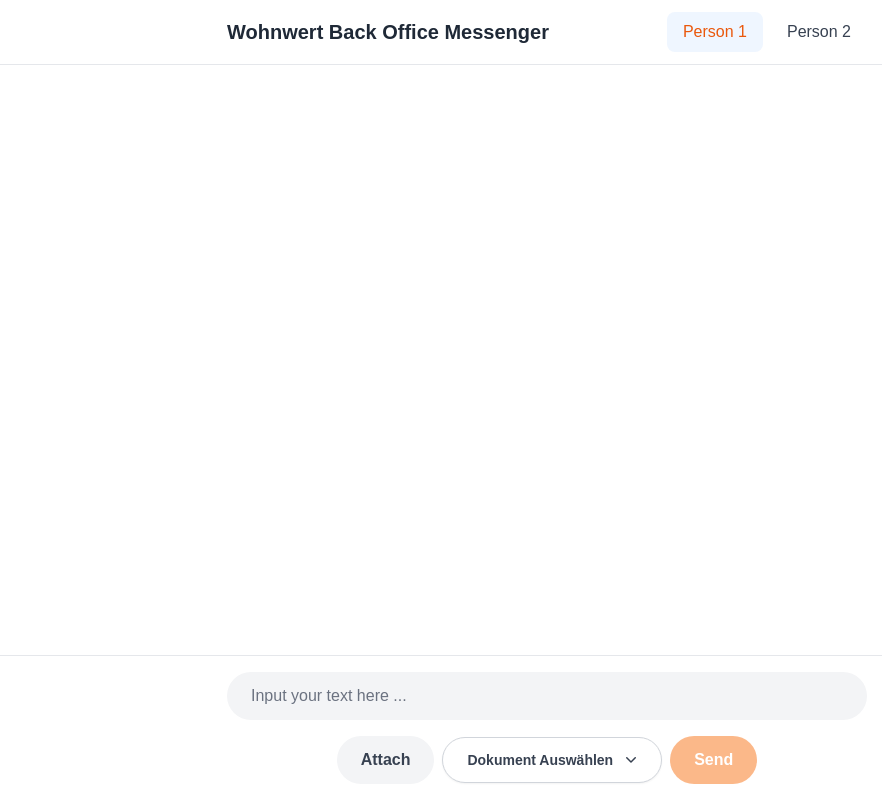
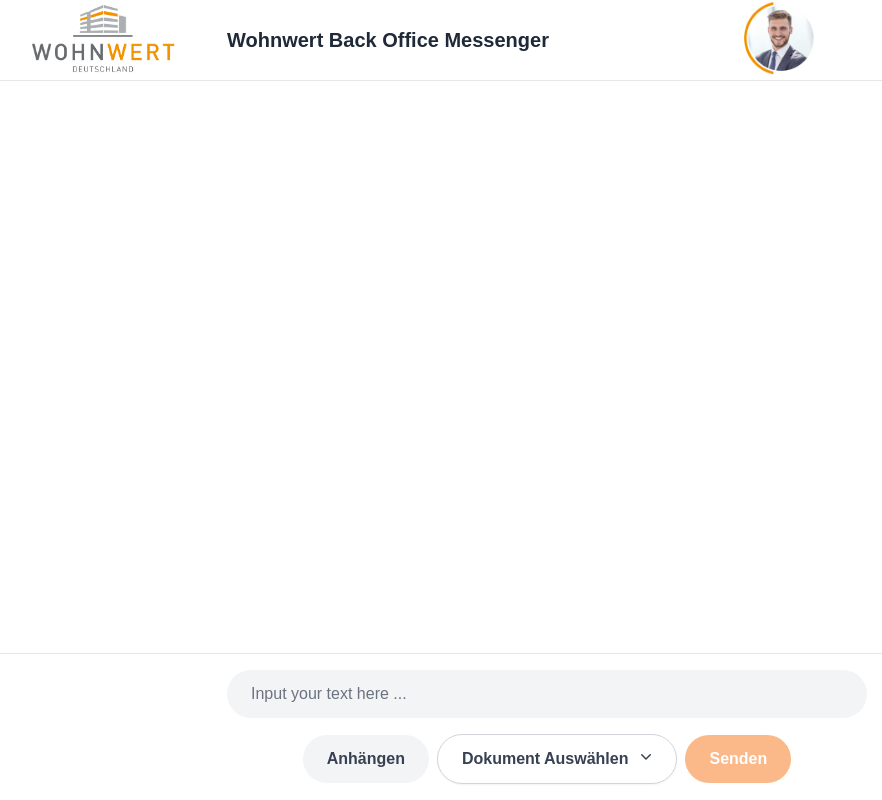
Before and after one commit to 2azo/chat_app, a Next.js app: page / in a window 1280 px wide. Shown: the whole page, without its empty margins (93-975 px from the left). Built offline with nearby package versions, Linux system fonts and the light colour scheme.

Commit message:
adding two pictures

```diff
--- a/app/components/dropdown.tsx
+++ b/app/components/dropdown.tsx
@@ -1,6 +1,6 @@
-import React, { useState } from "react";
+import React, { useState, useEffect } from "react";
 
-const Dropdown = ({ buttonText, items }) => {
+const Dropdown = ({ buttonText, items, onSelect, reset }) => {
   const [isOpen, setIsOpen] = useState(false);
   const [selectedItem, setSelectedItem] = useState(null);
 
@@ -11,24 +11,35 @@
   const handleItemClick = (item) => {
     if (item === "Abbrechen") {
       setSelectedItem(null);
+      onSelect(null);
     } else {
       setSelectedItem(item);
+      onSelect(item);
     }
     setIsOpen(false);
   };
 
+
+  useEffect(() => {
+    if (reset) {
+      setSelectedItem(null);
+    }
+  }, [reset]);
+
   return (
-    <div className="relative inline-block text-left">
+    <div className="relative inline-block">
       <button
         onClick={toggleDropdown}
         type="button"
-        className={`inline-flex px-6 py-3 justify-center w-full rounded-full border shadow-sm text-sm font-semibold focus:outline-none ${
+        className={`inline-flex px-6 py-3 justify-center w-full rounded-full border shadow-sm font-semibold focus:outline-none ${
           selectedItem ? "bg-orange-500 text-white" : "bg-white text-gray-700 border-gray-300"
         } hover:bg-orange-600 hover:text-white`}
       >
           {selectedItem || buttonText}
           <svg
-          className="ml-2 -mr-1 h-5 w-5"
+            className={`ml-2 -mr-1 h-5 w-5 transform transition-transform duration-300 ${
+              isOpen ? "rotate-180" : "rotate-0"
+            }`}
             xmlns="http://www.w3.org/2000/svg"
             viewBox="0 0 20 20"
             fill="currentColor"
@@ -48,7 +59,7 @@
             {items.map((item, index) => (
               <div
                 key={index}
-                className="block px-4 py-2 text-sm text-gray-700 hover:bg-gray-100 cursor-pointer"
+                className="block px-4 py-2 text-gray-700 hover:bg-gray-100 cursor-pointer"
                 onClick={() => handleItemClick(item)}
               >
                 {item}
@@ -61,4 +72,5 @@
   );
 };
 
+
 export default Dropdown;
--- a/app/page.tsx
+++ b/app/page.tsx
@@ -2,6 +2,7 @@
 
 import React, { useState, useRef, useEffect } from 'react';
 import Dropdown from './components/dropdown';
+import logo from "../public/Logo_Wohnwert.jpg";
 
 
 interface Message {
@@ -18,8 +19,9 @@
   const [file, setFile] = useState<File | null>(null);
   const [activeUser, setActiveUser] = useState(1);
   const messagesEndRef = useRef<HTMLDivElement>(null);
-  const [selectedDropdownItem, setSelectedDropdownItem] = useState<string | null>(null);
-
+  const [selectedDropdownItem, setSelectedDropdownItem] = useState(null);
+  const [temporaryDropdownSelection, setTemporaryDropdownSelection] = useState(null);
+  const [resetDropdown, setResetDropdown] = useState(false);
   const scrollToBottom = () => {
     messagesEndRef.current?.scrollIntoView({ behavior: "smooth" });
   };
@@ -37,6 +39,15 @@
     "Abbrechen"
   ];
 
+  const virtualUserMessages = [
+    "Hallo, wie geht es dir?",
+    "Das klingt interessant.",
+    "Kannst du mir mehr Details erklären?",
+    "Verstehe, das macht Sinn.",
+    "Vielen Dank für deine Nachricht.",
+    // Add more messages as needed
+  ];
+
 
   useEffect(() => {
     scrollToBottom();
@@ -44,22 +55,56 @@
 
   const handleSend = (e: React.FormEvent) => {
     e.preventDefault();
+
     if (!newMessage.trim() && !file && !selectedDropdownItem) return;
 
+    const now = new Date();
+
       const newMessageObject = {
-      id: Date.now(), // or a unique ID generator
+        id: Date.now(),
         text: newMessage.trim(),
         file: file || null,
         dropdownSelection: selectedDropdownItem,
         sender: activeUser,
-      timestamp: new Date().toLocaleTimeString(),
+        timestamp: `${now.toLocaleTimeString([], { hour: '2-digit', minute: '2-digit' })} ― ${now.toLocaleDateString([], { day: '2-digit', month: '2-digit', year: 'numeric' })}`,
       };
 
         setMessages([...messages, newMessageObject]);
         setNewMessage('');
         setFile(null);
-    setSelectedDropdownItem(null); // Reset dropdown after sending
+        setSelectedDropdownItem(null);
+        setResetDropdown(true);
+        setActiveUser(activeUser === 1 ? 2 : 1);
+
+
+        // Trigger virtual user response after a short delay
+        setTimeout(() => {
+          const randomMessage = virtualUserMessages[Math.floor(Math.random() * virtualUserMessages.length)];
+          const virtualMessage = {
+            id: Date.now(),
+            text: randomMessage,
+            sender: activeUser === 1 ? 2 : 1,
+            timestamp: new Date().toLocaleTimeString([], {
+              hour: '2-digit',
+              minute: '2-digit',
+              day: '2-digit',
+              month: '2-digit',
+              year: 'numeric'
+            })
           };
+          setMessages(prevMessages => [...prevMessages, virtualMessage]);
+
+          // Switch back to original user
+          setActiveUser(activeUser);
+        }, 1000);
+
+    }
+
+  useEffect(() => {
+    if (resetDropdown) {
+      setResetDropdown(false);
+    }
+  }, [resetDropdown]);
 
   const handleFileChange = (e: React.ChangeEvent<HTMLInputElement>) => {
     e.preventDefault()
@@ -67,30 +112,60 @@
     setFile(selectedFile);
   };
 
+  const handleDropdownSelect = (item) => {
+    // setSelectedDropdownItem(item);
+    setTemporaryDropdownSelection(item);
+  };
+
+  const handleAttach = () => {
+    if (temporaryDropdownSelection) {
+      setSelectedDropdownItem(temporaryDropdownSelection);
+      setTemporaryDropdownSelection(null); // Clear temporary state after attachment
+    }
+  };
+
   return (
     <div className="h-screen flex flex-col bg-white">
       {/* Header */}
       <div className="bg-white border-b shadow-sm">
-        <div className="max-w-2xl mx-auto px-4">
-          <div className="flex items-center justify-between h-16">
+        <div className="max-w-2xl mx-auto px-4 relative">
+          <div className="flex items-center justify-between h-20">
             <h1 className="text-xl font-semibold text-gray-800">Wohnwert Back Office Messenger</h1>
             <div className="flex gap-2">
-              <button
+
+              {/* <button
                 onClick={() => setActiveUser(1)}
-                className={`px-4 py-2 rounded-lg transition-all duration-200 ${activeUser === 1 ? 'bg-blue-50 text-orange-600' : 'hover:bg-gray-100 text-gray-700'}`}
+                className={`px-4 py-2 rounded-lg transition-all duration-200 ${
+                  activeUser === 1 ? 'bg-blue-50 text-orange-600' : 'hover:bg-gray-100 text-gray-700'
+                }`}
               >
                 Person 1
               </button>
               <button
                 onClick={() => setActiveUser(2)}
-                className={`px-4 py-2 rounded-lg transition-all duration-200 ${activeUser === 2 ? 'bg-blue-50 text-orange-600' : 'hover:bg-gray-100 text-gray-700'}`}
+                className={`px-4 py-2 rounded-lg transition-all duration-200 ${
+                  activeUser === 2 ? 'bg-blue-50 text-orange-600' : 'hover:bg-gray-100 text-gray-700'
+                }`}
               >
                 Person 2
-              </button>
+              </button> */}
+
             </div>
           </div>
         </div>
+        <img
+            className="absolute top-0 left-[9%] h-20 "
+            src="/Logo_Wohnwert.jpg"
+            alt="Wohnwert Logo"
+          />
+
+          <img
+            className="absolute top-0 left-[65%] h-20"
+            src="/Vertriebportrais_Mann_01.jpg"
+            alt="Vertriebler"
+          />
       </div>
+
 
         {/* Chat Container */}
         <div className="flex-1 overflow-hidden bg-white">
@@ -99,7 +174,7 @@
               {messages.map((message) => (
                 <div
                   key={message.id}
-                className={`w-full flex ${
+                  className={`w-full flex mt-[2%] ${
                     message.sender === activeUser ? 'justify-end' : 'justify-start'
                   }`}
                 >
@@ -110,9 +185,15 @@
                           : 'pl-4'
                       }`}
                     >
+                      {/* for the selected pdf */}
+                      {/* <div className="flex justify-center items-center ">
+                          <div className="text-black">
+                            {selectedDropdownItem}
+                          </div>
+                      </div> */}
 
                       <div
-                    className={`flex flex-col p-4 max-w-[80%] border-5 rounded-2xl ${
+                        className={`flex flex-col p-8 max-w-[100%] border-8 rounded-2xl leading-5 ${
                           message.sender === activeUser
                             ? 'border-orange-500'
                             : 'border-gray-300'
@@ -131,7 +212,7 @@
                                 <img
                                   src={URL.createObjectURL(message.file)}
                                   alt="Uploaded"
-                              className="max-w-full rounded-lg"
+                                  className="max-w-full"
                                 />
                               ) : (
                                 <a
@@ -144,21 +225,27 @@
                               )}
                             </div>
                           )}
-                      <span className={`text-xs text-gray-500 mt-1 flex ${
+                          <span className={`text-xs pt-3 text-black mt-1 flex ${
                             message.sender === activeUser
-                          ? 'justify-end mr-1'
-                          : 'justify-start ml-1'
+                              ? 'justify-start ml-2'
+                              : 'justify-start ml-2'
                           }`}>
                             {message.timestamp}
                           </span>
                         </div>
+
                     </div>
+
                 </div>
+
               ))}
+
               <div ref={messagesEndRef} />
             </div>
           </div>
+
         </div>
+
 
 
       {/* Message Input */}
@@ -188,17 +275,23 @@
                 htmlFor="file-upload"
                 className="flex items-center justify-center px-6 py-3 rounded-full bg-gray-100 text-gray-700 cursor-pointer hover:bg-gray-200 font-semibold"
               >
-                Attach
+                Anhängen
               </label>
 
-              <Dropdown buttonText="Dokument Auswählen" items={options} />
+              <Dropdown
+                buttonText="Dokument Auswählen"
+                items={options}
+                onSelect={handleDropdownSelect}
+                reset={resetDropdown}
+              />
+
 
               <button
                 type="submit"
                 className="px-6 py-3 rounded-full bg-orange-500 text-white font-semibold hover:bg-orange-600 transition-colors duration-200 disabled:opacity-50 disabled:cursor-not-allowed"
-                disabled={!newMessage.trim() && !file}
+                disabled={!newMessage.trim() && !file && !selectedDropdownItem}
               >
-                Send
+                Senden
               </button>
             </div>
           </form>
--- a/tailwind.config.ts
+++ b/tailwind.config.ts
@@ -21,8 +21,11 @@
       '4': '4px',
       '5': '5px',
       '6': '6px',
+      '7': '7px',
       '8': '8px',
-    }
+    },
+
   },
+
   plugins: [],
 } satisfies Config;
```
Also changed, not shown: public/Logo_Wohnwert.jpg (added), public/Vertriebportrais_Mann_01.jpg (added). Lines whose indentation alone changed are shown as unchanged.
